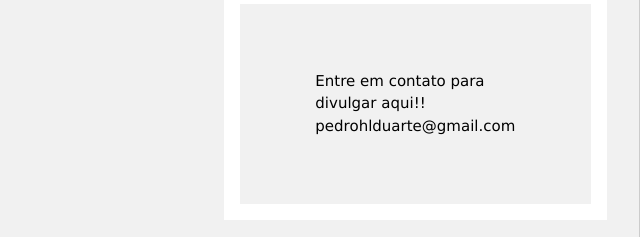
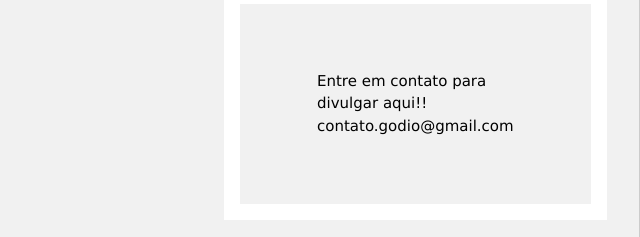
Before and after one commit to phdduarte/renatagodio, a plain HTML site: page index.html in a window 1280 px wide. Shown: the part 2135-2372 px from the top of the page, 640-1280 px from the left. Drawn offline with nearby package versions, Linux system fonts and the light colour scheme; a script that the page names is missing.

Commit message:
Change email

```diff
--- a/index.html
+++ b/index.html
@@ -164,7 +164,7 @@ and is wrapped around the whole page content, except for the footer in this exam
         </div>
         <div class="w3-container w3-white">
           <div class="w3-container w3-display-container w3-light-grey w3-section" style="height:200px">
-            <span class="w3-display-middle">Entre em contato para divulgar aqui!!<br>pedrohlduarte@gmail.com</span>
+            <span class="w3-display-middle">Entre em contato para divulgar aqui!!<br>contato.godio@gmail.com</span>
           </div>
         </div>
       </div>
```
